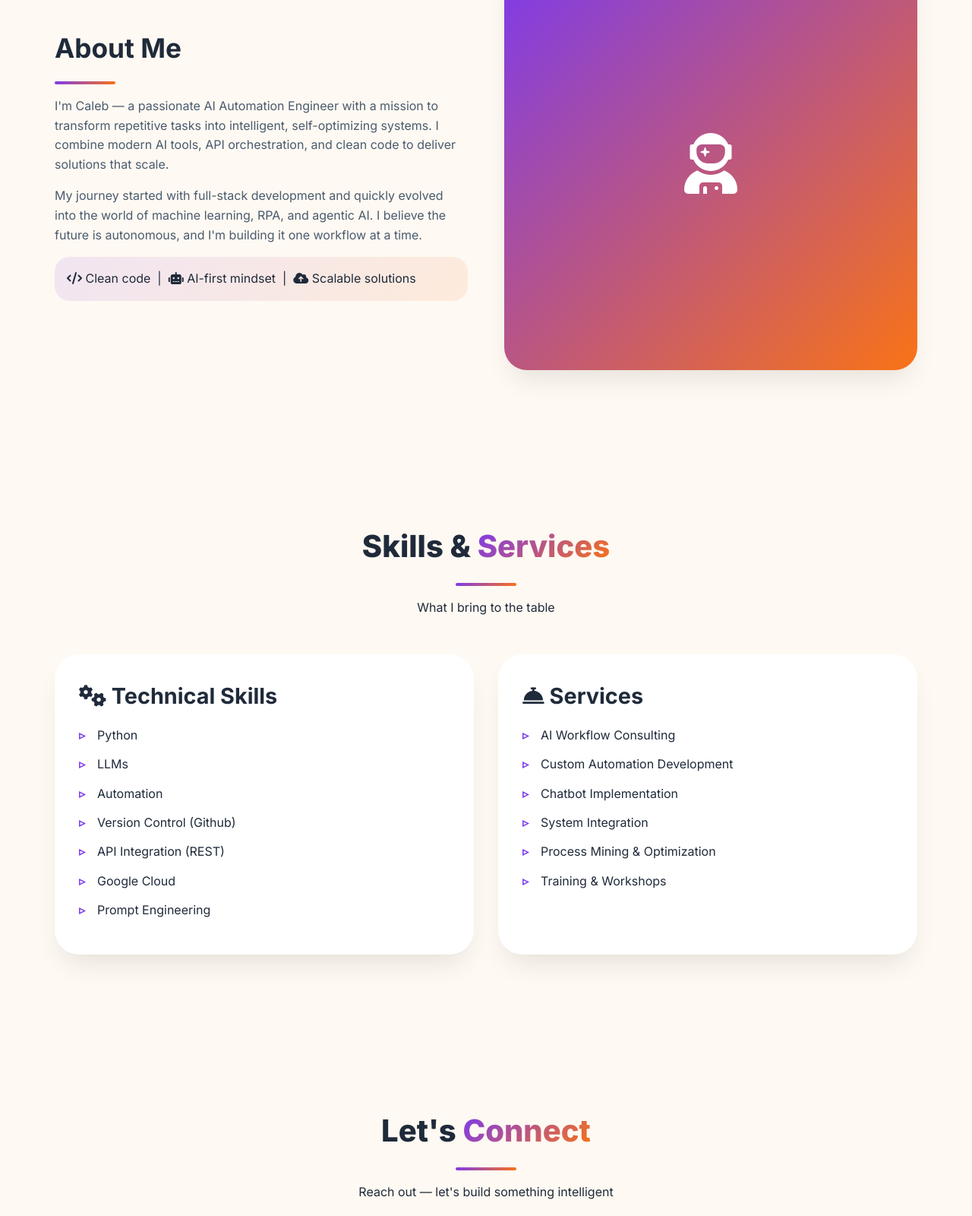
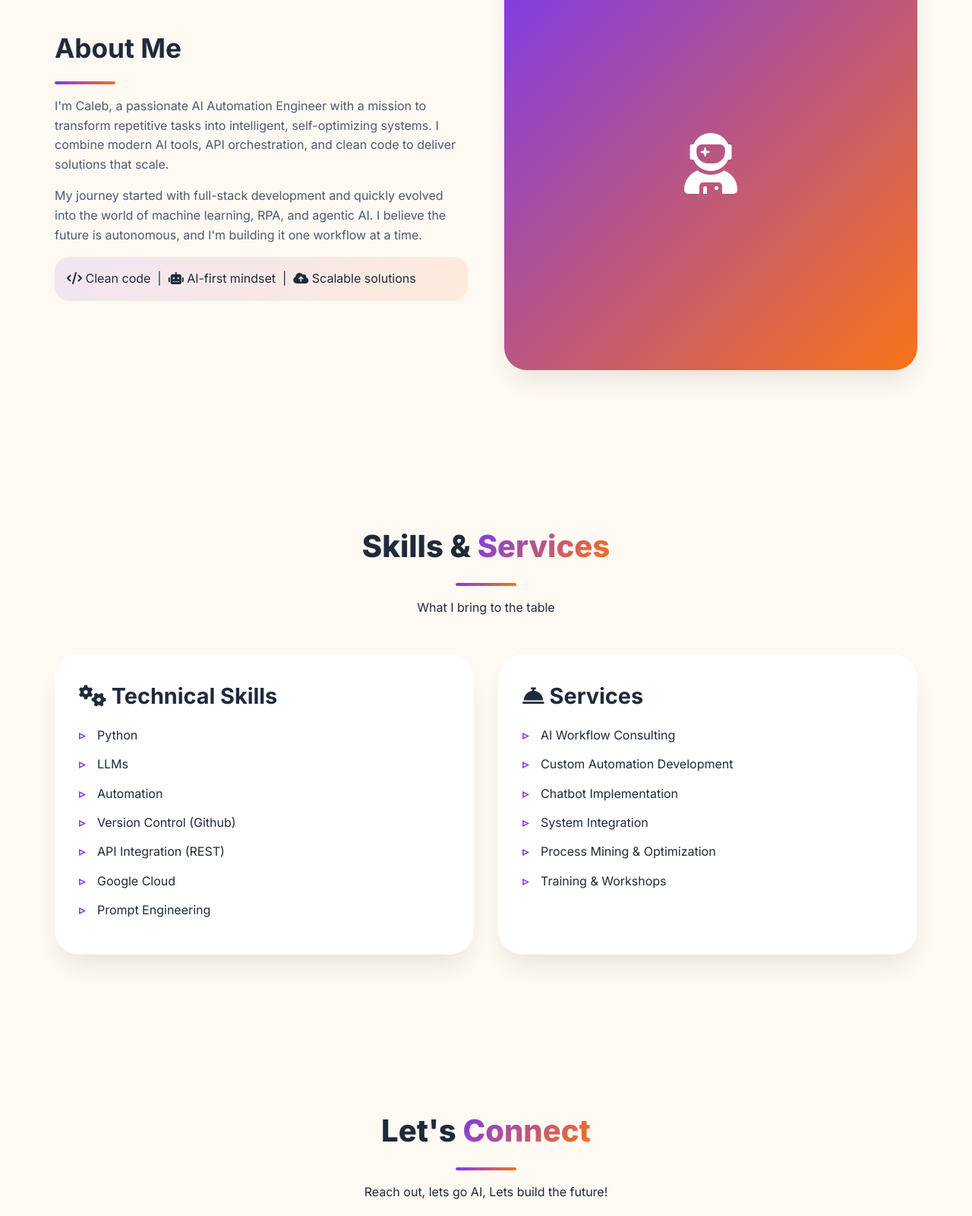
Before and after one commit to Caleb0844/portifolio, a plain HTML site: page index.html in a window 1280 px wide. Shown: the part 1760-3360 px from the top of the page at 76% size. Drawn offline with Linux system fonts and the light colour scheme.

```diff
--- a/index.html
+++ b/index.html
@@ -75,7 +75,7 @@
           <div class="about-text">
             <h2>About <span>Me</span></h2>
             <div class="underline left"></div>
-            <p>I'm Caleb — a passionate AI Automation Engineer with a mission to transform repetitive tasks into intelligent, self-optimizing systems. I combine modern AI tools, API orchestration, and clean code to deliver solutions that scale.</p>
+            <p>I'm Caleb, a passionate AI Automation Engineer with a mission to transform repetitive tasks into intelligent, self-optimizing systems. I combine modern AI tools, API orchestration, and clean code to deliver solutions that scale.</p>
             <p>My journey started with full-stack development and quickly evolved into the world of machine learning, RPA, and agentic AI. I believe the future is autonomous, and I'm building it one workflow at a time.</p>
             <div class="about-highlight">
               <i class="fas fa-code"></i> Clean code &nbsp;|&nbsp;
@@ -117,7 +117,7 @@
         <div class="section-header">
           <h2>Let's <span>Connect</span></h2>
           <div class="underline"></div>
-          <p>Reach out — let's build something intelligent</p>
+          <p>Reach out, lets go AI, Lets build the future!</p>
         </div>
         <div class="contact-grid">
           <div class="contact-card"><i class="fas fa-phone-alt"></i><span>+254 7084 48761</span></div>
```
